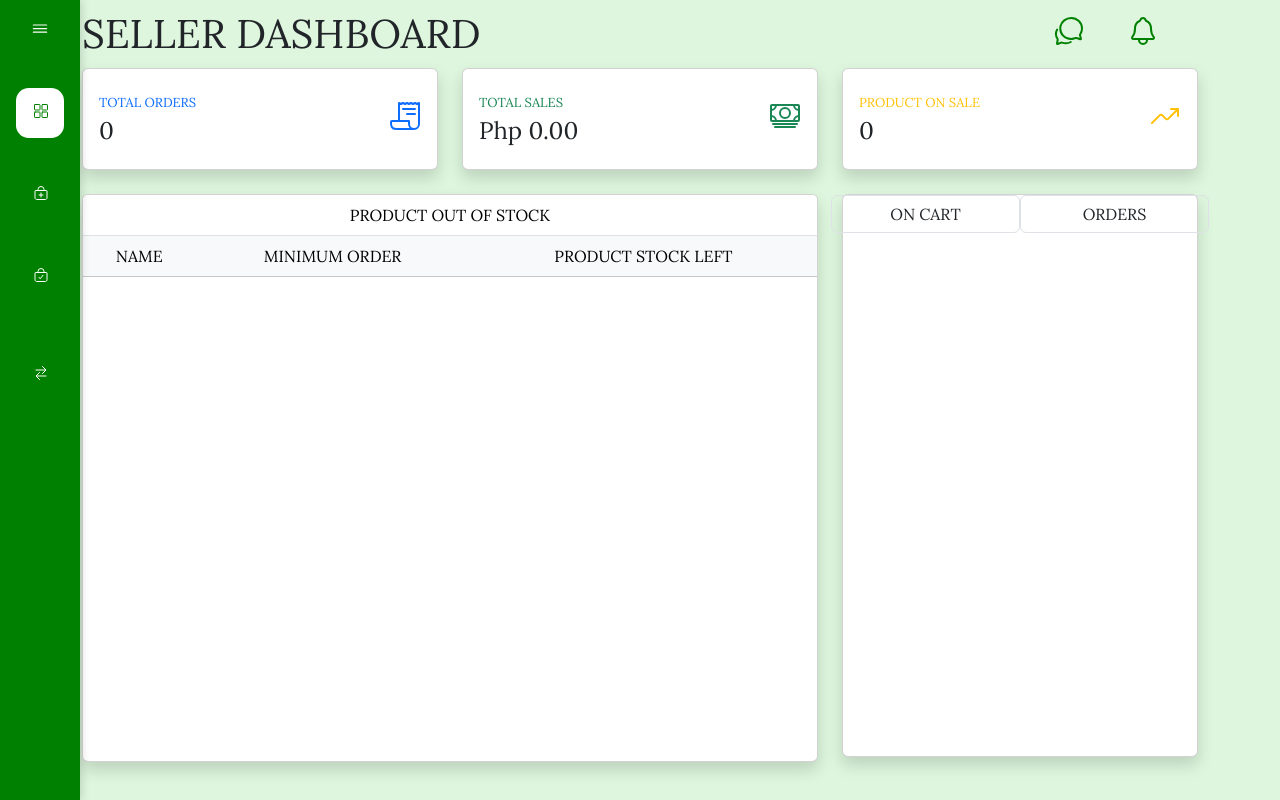
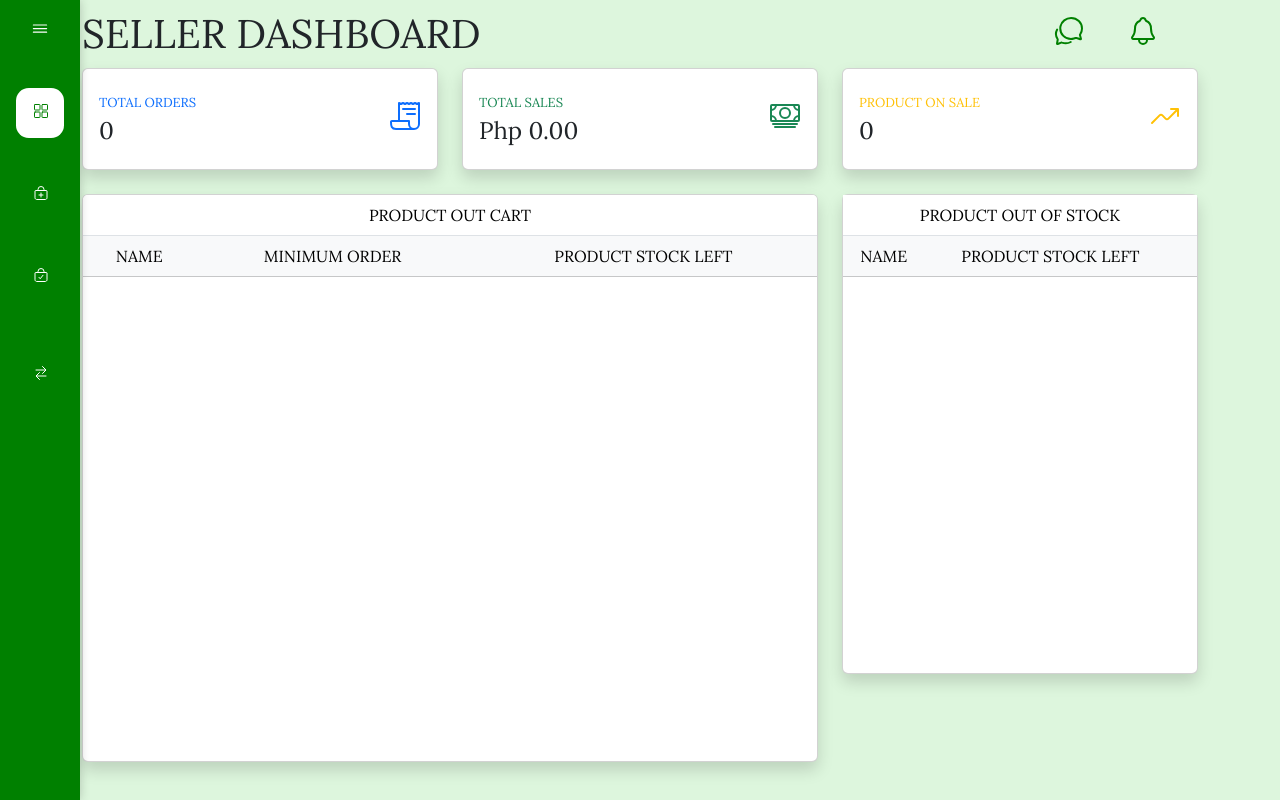
Before and after one commit to MioukiSan/E-FarmErce, a PHP site: page /E-FarmErce/seller.php in a window 1280 px wide. Run offline with PHP 8.4, Linux system fonts and the light colour scheme; the visitor is signed in with stand-in values (Sample User, id 1); data that the repository does not hold is empty.

Commit message:
changesINDEX

```diff
--- a/extension/notif_seller.php
+++ b/extension/notif_seller.php
@@ -1,6 +1,11 @@
 <button type="button"style=" color: green;" class="btn position-relative m-2" data-bs-toggle="offcanvas" data-bs-target="#notif" aria-controls="offcanvasRight">
 <ion-icon size="large" name="notifications-outline"></ion-icon>
-<?php if($count1 != 0){ ?>
+<?php
+    $query2 = "SELECT COUNT(*) AS count1 FROM seller_notif WHERE seller_id = '$user_id' AND notif_sts = 'Unread'";
+    $res1 = mysqli_query($conn, $query2);
+    $row2 = mysqli_fetch_assoc($res1);
+    $count1 = $row2['count1'];
+    if($count1 != 0){ ?>
     <span class="position-absolute top-40 start-170 translate-middle p-1 bg-danger border border-light rounded-circle">
         <span class="visually-hidden">New alerts</span>
     </span>
@@ -35,7 +40,7 @@
             </div>
         </div>
         <?php } else{ ?>
-        <form action="../extension/seller_notif_update.php" method="POST">
+        <form action="extension\seller_notif_update.php" method="POST">
             <input type="hidden" name="id" value="<?php echo $nt['notif_seller_id'] ?>">
             <input type="hidden" name="transact" value="<?php echo $nt['transact_code'] ?>">
             <button type="submit" name="read" class="btn">
--- a/seller.php
+++ b/seller.php
@@ -16,10 +16,6 @@
     $row4 = mysqli_fetch_assoc($re2);
     $count3 = $row4['count3'];
 
-    $query2 = "SELECT COUNT(*) AS count1 FROM seller_notif WHERE seller_id = '$user_id' AND notif_sts = 'Unread'";
-    $res1 = mysqli_query($conn, $query2);
-    $row2 = mysqli_fetch_assoc($res1);
-    $count1 = $row2['count1'];
 ?>
 <!DOCTYPE html>
 <html lang="en">
@@ -102,7 +98,7 @@
                         <table class="table table-responsive">
                             <thead class="text-center">
                                 <tr>
-                                    <td colspan="3">PRODUCT OUT OF STOCK</td>
+                                    <td colspan="3">PRODUCT OUT CART</td>
                                 </tr>
                             </thead>
                             <thead class="table-light text-center">
@@ -131,13 +127,36 @@
                 </div>
             </div>
             <div class="col-md-4">
-                <div class="card shadow" style="height: 35.2em;">
-                    <div class="row text-center">
-                        <button class="btn border" style="width: 50%;" name="">ON CART</button>
-                        <button class="btn border" style="width: 50%;" name="">ORDERS</button>
-                    </div>
-                    <div class="row">
-
+                <div class="card shadow"  style="height: 30em;">
+                    <div class="table">
+                        <table class="table table-responsive dash-scroll">
+                            <thead class="text-center">
+                                <tr>
+                                    <td colspan="3">PRODUCT OUT OF STOCK</td>
+                                </tr>
+                            </thead>
+                            <thead class="table-light text-center">
+                                <tr>
+                                    <td>NAME</td>
+                                    <td>PRODUCT STOCK LEFT</td>
+                                    <td></td>
+                                </tr>
+                            </thead>
+                            <tbody class="text-center">
+                            <?php
+                                $sql = "SELECT * FROM products WHERE seller_id = '$user_id' AND product_stock < min_order AND product_status = 'On Sale'
+                                    ORDER BY product_stock ASC";
+                                $result = mysqli_query($conn, $sql);
+                                foreach($result as $row){
+                            ?>
+                                <tr class="table-danger">
+                                    <td><?php echo $row['product_name'] ?></td>
+                                    <td><?php echo $row['product_stock'] ?></td>
+                                    <td></td>
+                                </tr>
+                                <?php } ?>
+                            </tbody>
+                        </table>
                     </div>
                 </div>
             </div>
```
Also changed, not shown: inventory.php (+10 -1 lines), seller_orders.php (+17 -9 lines).
